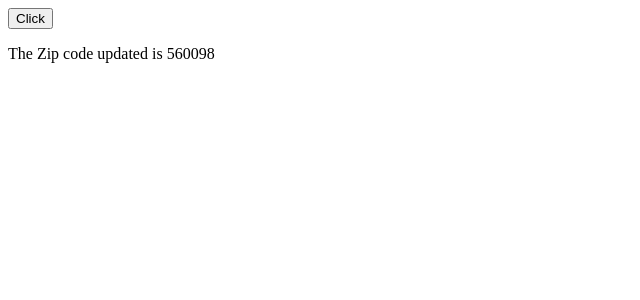
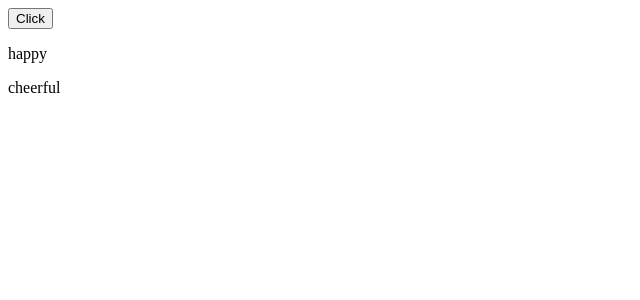
Before and after one commit to athreya-harshith/React-TypeScript-State-Management, a React (Vite) app: page / in a window 1280 px wide. Shown: the top 300 px of the page, without its empty margins (0-640 px from the left). Built offline with nearby package versions, Linux system fonts and the light colour scheme.

Commit message:
Updating the array state

```diff
--- a/src/App.tsx
+++ b/src/App.tsx
@@ -13,25 +13,39 @@ function App() {
       zipCode: 560098,
     },
   });
+  const [tags, setTags] = useState(["happy ", "cheerful"]);
+
   const handleClick = () => {
     // const newDrink = {
     //   ...drink, // incase if the object has many properties then we can do like this
     //   price: 10,
     // };
     // setDrink(newDrink);
-    setCustomer({
-      ...customer,
-      address: {
-        ...customer.address,
-        zipCode: 571401,
-      },
-    });
+    // setCustomer({
+    //   ...customer,
+    //   address: {
+    //     ...customer.address,
+    //     zipCode: 571401,
+    //   },
+    // });
+
+    // Managing the State of an Array
+    // Adding the elements
+    // setTags([...tags, "excited"]);
+    //removing the elements
+
+    // setTags(tags.filter((tag) => tag !== "happy")); // returns true for all except the happy
+    //updating
+
+    setTags(tags.map((tag) => (tag === "happy" ? "happyness" : tag)));
   };
   return (
     <div>
       <button onClick={handleClick}>Click</button>
-      {/* <p>The Price of drink is {drink.price}</p> */}
-      <p>The Zip code updated is {customer.address.zipCode}</p>
+      {tags.length === 0 && <p>No items</p>}
+      {tags.map((tag) => (
+        <p>{tag}</p>
+      ))}
     </div>
   );
 }
```
